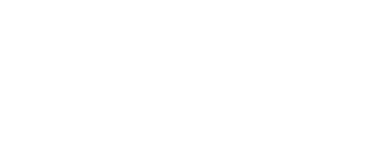
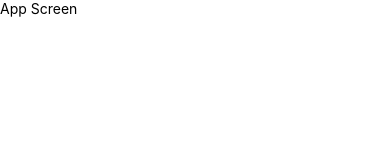
Before and after one commit to silviafer-dev/NavigatioApp, a React Native app: screen / in a window 390 px wide. Shown: the top 160 px of the page. Built offline with nearby package versions, Linux system fonts and the light colour scheme.

Commit message:
Install dependecies

```diff
--- a/App.tsx
+++ b/App.tsx
@@ -1,3 +1,14 @@
-const App = () => {};
+import 'react-native-gesture-handler';
+import React from 'react';
+import {NavigationContainer} from '@react-navigation/native';
+import {Text} from 'react-native';
+
+const App = () => {
+  return (
+    <NavigationContainer>
+      <Text>App Screen</Text>
+    </NavigationContainer>
+  );
+};
 
 export default App;
```
Also changed, not shown: package.json (+7 -1 lines), .eslintrc.js, 2 other files (tests, documents, lock files or other folders).
